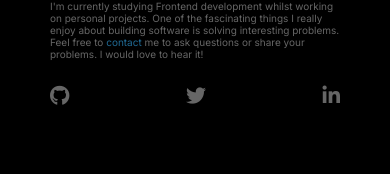
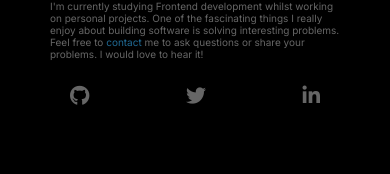
Before and after one commit to carlssonk/portfolio, a plain HTML site: page index.html in a window 390 px wide. Shown: the part 490-664 px from the top of the page. Drawn offline with Linux system fonts and the light colour scheme.

Commit message:
social media list mobile optimization

```diff
--- a/css/_media.scss
+++ b/css/_media.scss
@@ -152,6 +152,7 @@
       padding: 0 50px;
       .social-media-list {
         width: 100%;
+        padding: 0 20px;
       }
     }
     .main {
```
Also changed, not shown: css/style.min.css.
